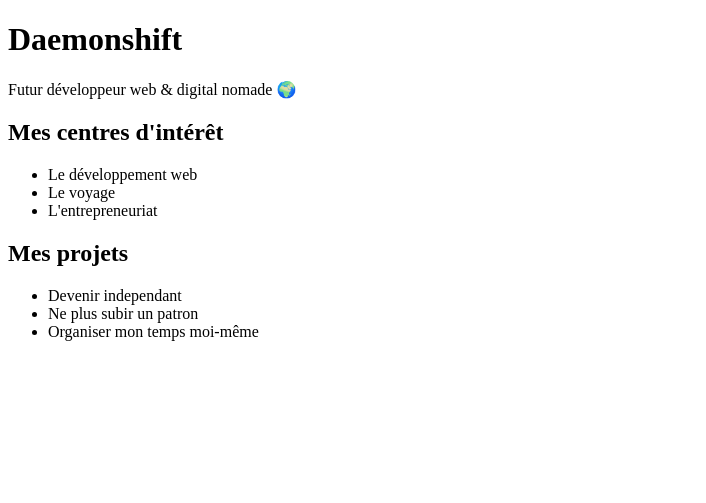
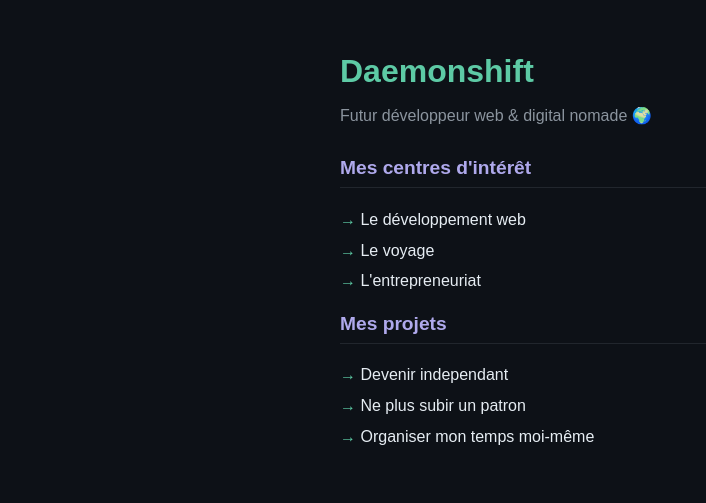
Before and after one commit to daemonshift/parcours-dev, a plain HTML site: page phase-1-html-css/01-page-profil/index.html in a window 1280 px wide. Shown: the whole page, without its empty margins (0-706 px from the left). Drawn offline with Linux system fonts and the light colour scheme.

Commit message:
feat: ajout style CSS page profil

```diff
--- a/phase-1-html-css/01-page-profil/index.html
+++ b/phase-1-html-css/01-page-profil/index.html
@@ -4,6 +4,7 @@
     <meta charset="UTF-8">
     <meta name="viewport" content="width=device-width, initial-scale=1.0">
     <title>Daemonshift</title>
+    <link rel="stylesheet" href="style.css">
   </head>
   <body>
     <h1>Daemonshift</h1>
--- /dev/null
+++ b/phase-1-html-css/01-page-profil/style.css
@@ -0,0 +1,47 @@
+/* Mise en page générale */
+body {
+  background-color: #0d1117;
+  color: #e6edf3;
+  font-family: Arial, sans-serif;
+  max-width: 600px;
+  margin: 0 auto;
+  padding: 2rem;
+}
+
+/* Titre principal */
+h1 {
+  font-size: 2rem;
+  color: #5DCAA5;
+  margin-bottom: 0.5rem;
+}
+
+/* Sous-titre */
+p {
+  color: #8b949e;
+  margin-bottom: 2rem;
+}
+
+/* Titres de section */
+h2 {
+  font-size: 1.2rem;
+  color: #AFA9EC;
+  margin-bottom: 0.75rem;
+  border-bottom: 1px solid #21262d;
+  padding-bottom: 0.5rem;
+}
+
+/* Listes */
+ul {
+  list-style: none;
+  padding: 0;
+}
+
+li {
+  padding: 0.4rem 0;
+  color: #e6edf3;
+}
+
+li::before {
+  content: "→ ";
+  color: #5DCAA5;
+}
```
